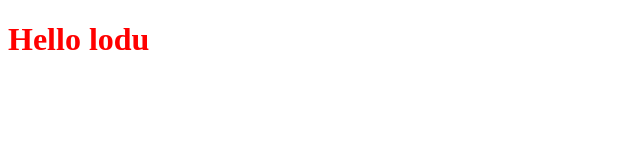
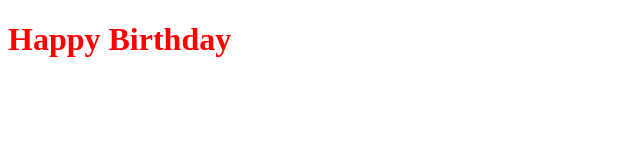
Before and after one commit to SaurabhR1703/Demo_host, a plain HTML site: page index.html in a window 1280 px wide. Shown: the whole page, without its empty margins (0-640 px from the left). Drawn offline with Linux system fonts and the light colour scheme.

Commit message:
Hello changed

```diff
--- a/index.html
+++ b/index.html
@@ -6,6 +6,6 @@
     <title>Document</title>
 </head>
 <body>
-    <h1 style="color: red;">Hello lodu</h1>
+    <h1 style="color: red;">Happy Birthday</h1>
 </body>
 </html>
```
